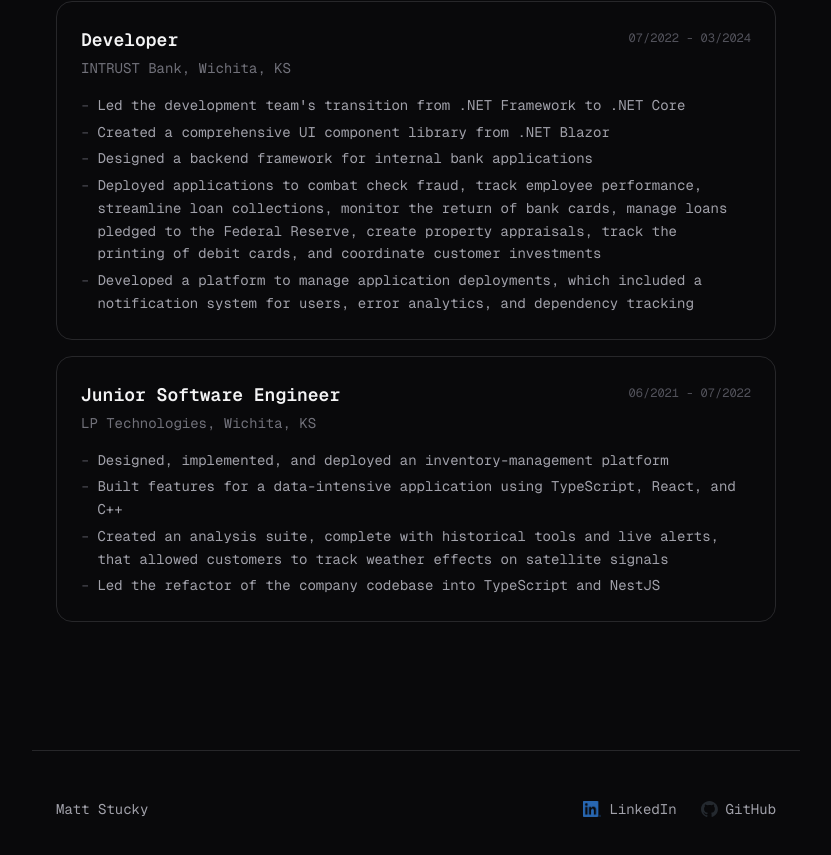
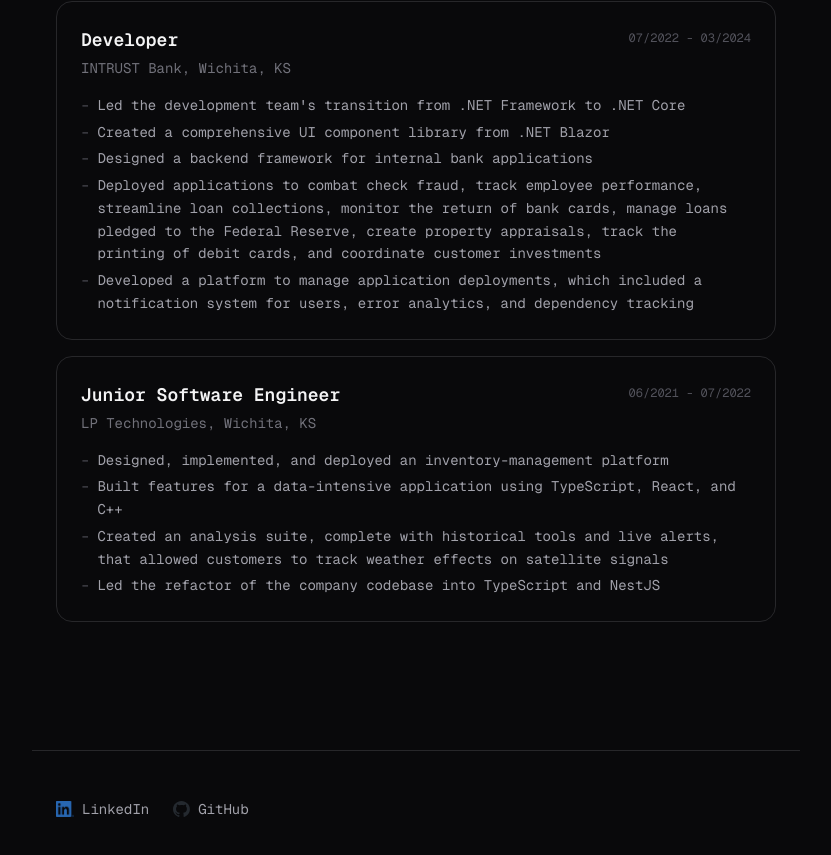
Before and after one commit to mnstucky/personal-site, a Next.js app: page / in a window 1280 px wide. Shown: the part 2299-3154 px from the top of the page, without its empty margins (224-1055 px from the left). Built offline with nearby package versions, Linux system fonts and the light colour scheme.

Commit message:
Remove name from footer

```diff
--- a/app/page.tsx
+++ b/app/page.tsx
@@ -157,7 +157,6 @@
         {/* Footer */}
         <footer className='border-t border-zinc-800 py-12'>
           <div className='px-6 flex items-center justify-between text-zinc-400 text-sm'>
-            <span>Matt Stucky</span>
             <div className='flex gap-6'>
               <a
                 href='https://www.linkedin.com/in/matt-stucky-66166339/'
```
